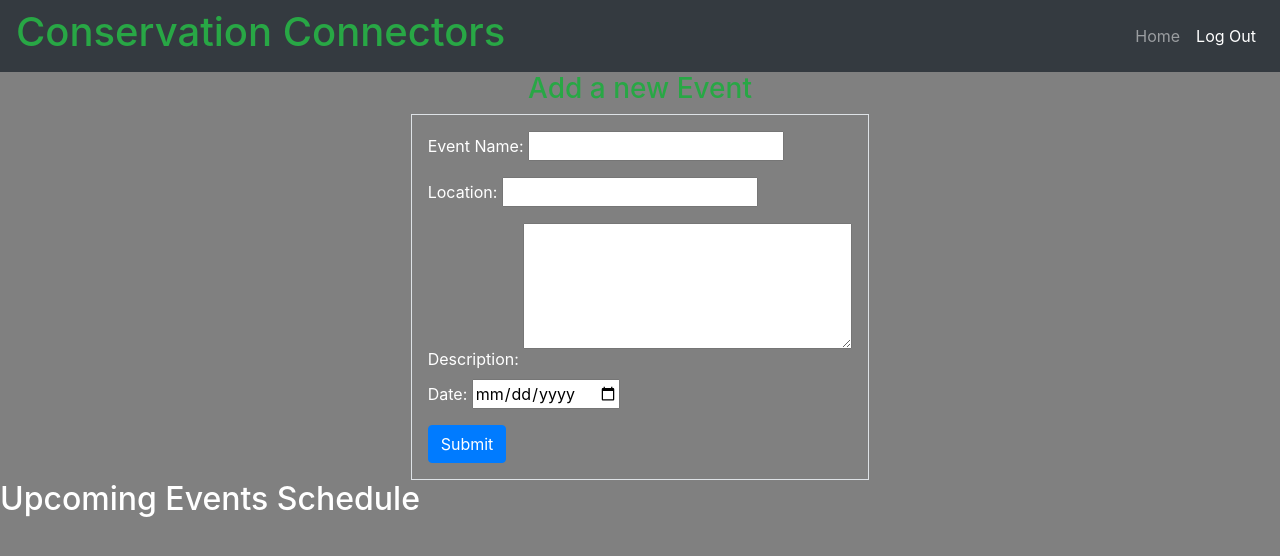
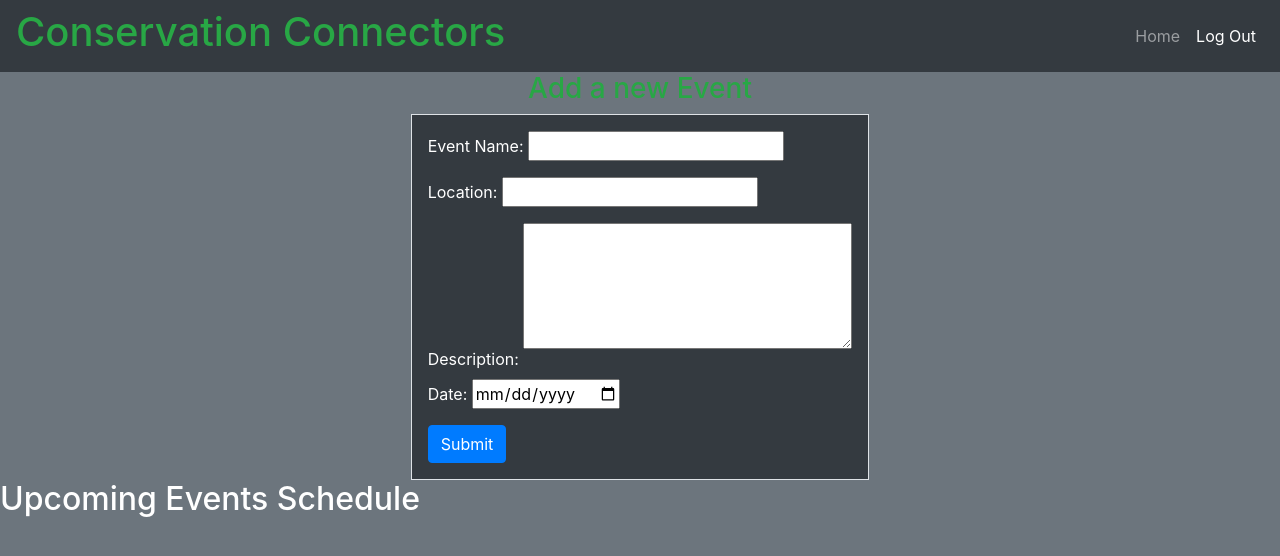
Before and after one commit to Hughes-D/algo_prac, a Django app: page /conserve/events in a window 1280 px wide. Shown: the top 556 px of the page. Run offline with Django 3.2, Linux system fonts and the light colour scheme; data that the repository does not hold is empty; some libraries are stand-ins or nearby versions.

Commit message:
fixed some bootstrap bugs

```diff
--- a/my_final_proj/conserve_app/templates/events.html
+++ b/my_final_proj/conserve_app/templates/events.html
@@ -12,7 +12,7 @@
     <link rel="stylesheet" href="{% static 'style.css' %}">
     <title>Events</title>
 </head>
-<body>
+<body class="bg-secondary">
     <div class="navbar navbar-expand-sm bg-dark navbar-dark justify-content-between">
         <h1 class="text-success">Conservation Connectors</h1>
         <ul class="navbar-nav">
@@ -30,7 +30,7 @@
                 </ul>
             {% endif %}
         <div class="d-flex justify-content-center">
-            <form action="/conserve/new_event" class="border p-3 text-white" method="POST">
+            <form action="/conserve/new_event" class="border p-3 text-white bg-dark " method="POST">
                 {% csrf_token %}
                 <div>
                     <label for="name">Event Name:</label>
```
Also changed, not shown: my_final_proj/db.sqlite3.
